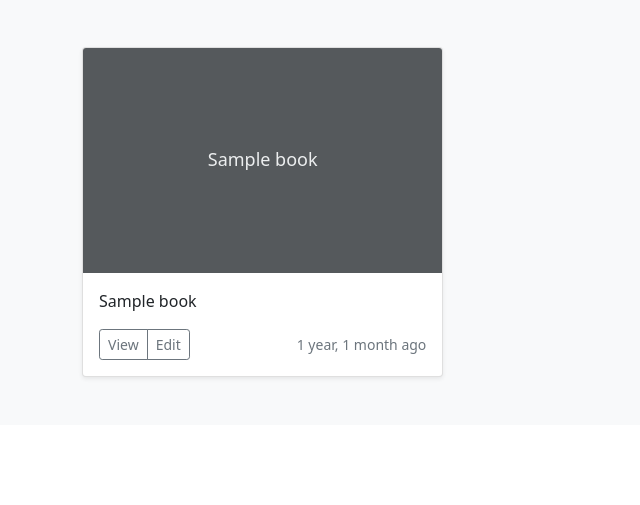
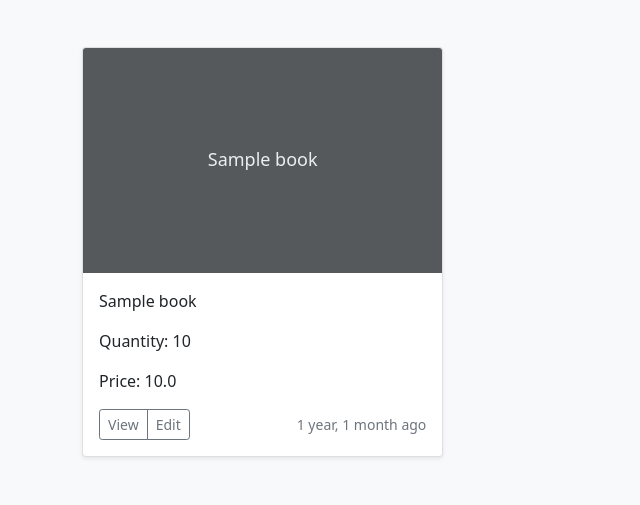
Before and after one commit to ravenda900/bookshop-django, a Django app: page / in a window 1280 px wide. Shown: the part 498-1003 px from the top of the page, without its empty margins (0-640 px from the left). Before the commit the page ends 878 px from the top, so only its background shows below. Run offline with Django 3.2, Linux system fonts and the light colour scheme; tables that the repository leaves empty hold one stand-in row (values such as "Sample post"); some libraries are stand-ins or nearby versions.

Commit message:
Added price and quantity

```diff
--- a/books/templates/home.html
+++ b/books/templates/home.html
@@ -30,6 +30,8 @@
 
             <div class="card-body">
               <p class="card-text">{{ book.title }}</p>
+              <p class="card-text">Quantity: {{ book.quantity }}</p>
+              <p class="card-text">Price: {{ book.price }}</p>
               <div class="d-flex justify-content-between align-items-center">
                 <div class="btn-group">
                   <button type="button" class="btn btn-sm btn-outline-secondary">View</button>
```
